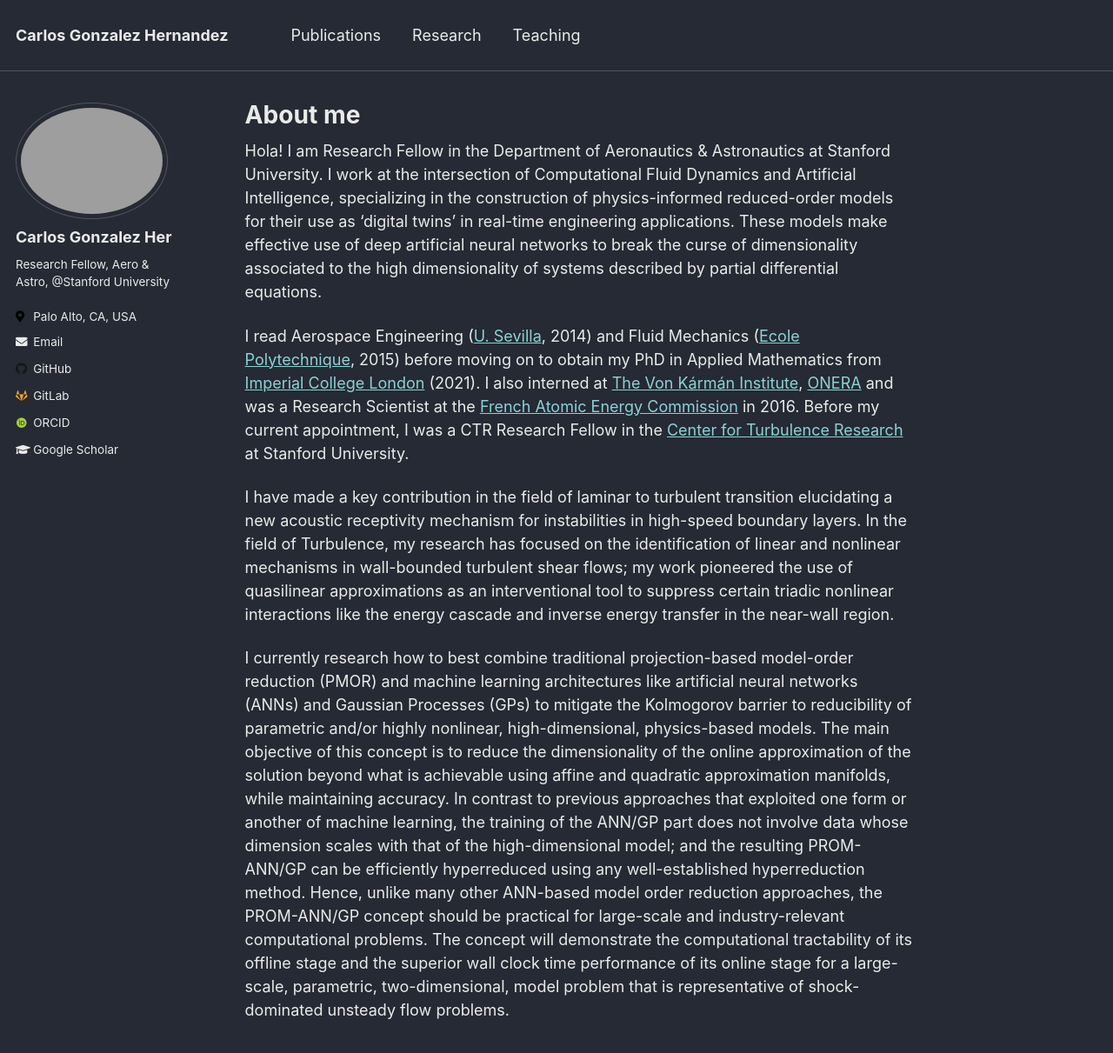
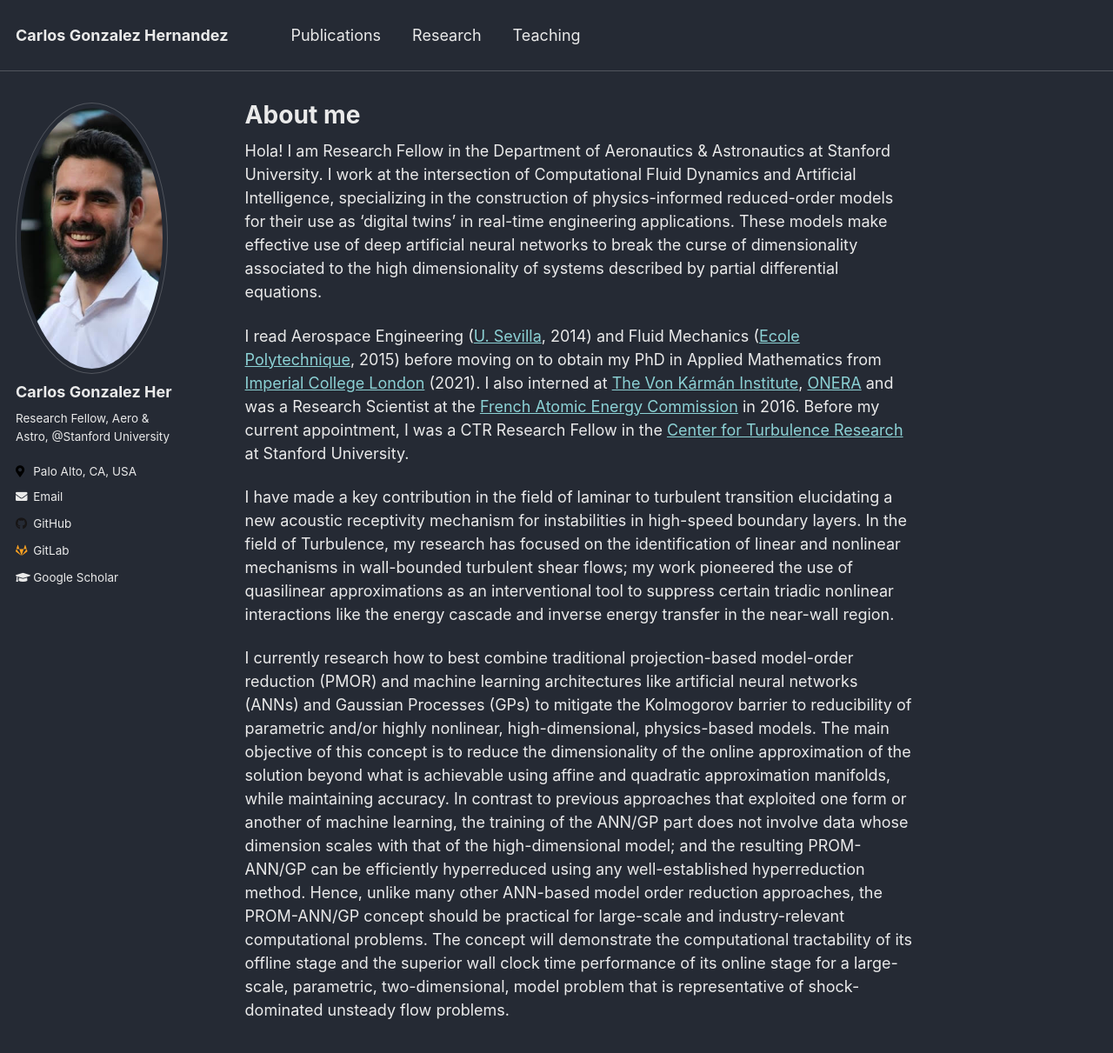
Before and after one commit to cghernan/cghernan.github.io, a Jekyll site: the page built from _pages/about.md, in a window 1280 px wide and 1388 px high. Shown: the top 1211 px of the window at 87% size. Built offline with Jekyll 4.4.1, drawn with Linux system fonts in a browser that asks for light colours; some web fonts are replaced.

Commit message:
Update _config.yml

```diff
--- a/_config.yml
+++ b/_config.yml
@@ -88,12 +88,12 @@ analytics:
 # Site Author
 author:
   name             : "Carlos Gonzalez Her"
-  avatar           : "profile.png"
+  avatar           : "CarlosGonzalez.jpg"
   bio              : "Research Fellow, Aero & Astro, @Stanford University"
   location         : "Palo Alto, CA, USA"
   employer         :
   pubmed           :
-  orcid            : "http://orcid.org/0000-0001-9259-3883"
+  orcid            :
   googlescholar    : "https://scholar.google.com/citations?user=-aDe4WkAAAAJ&hl=en"
   email            : "cgonher@stanford.edu"
   researchgate     :  # example: "https://www.researchgate.net/profile/yourprofile"
```
